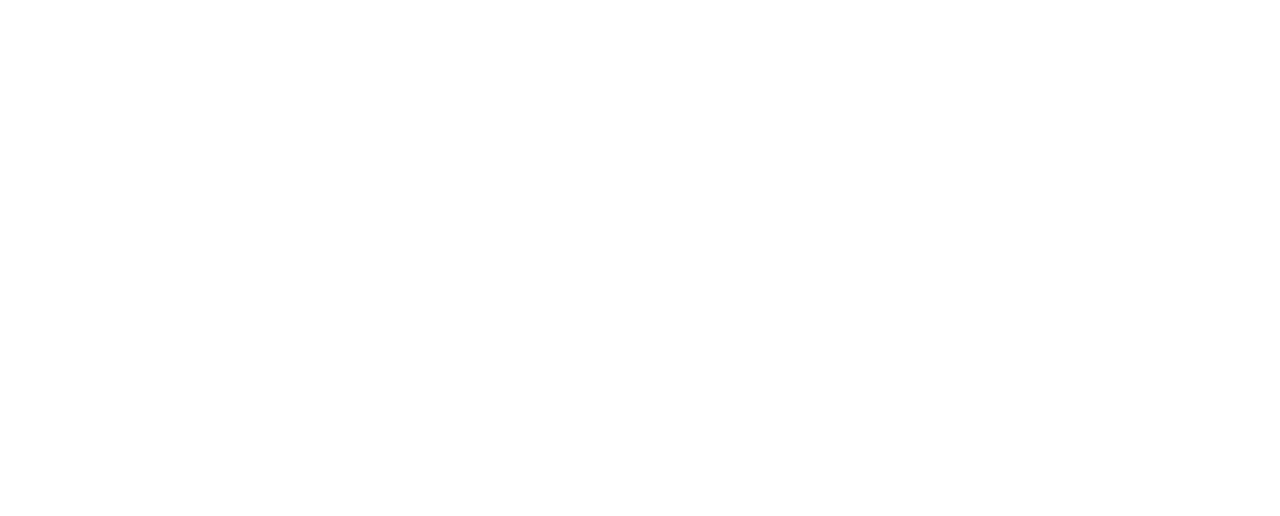
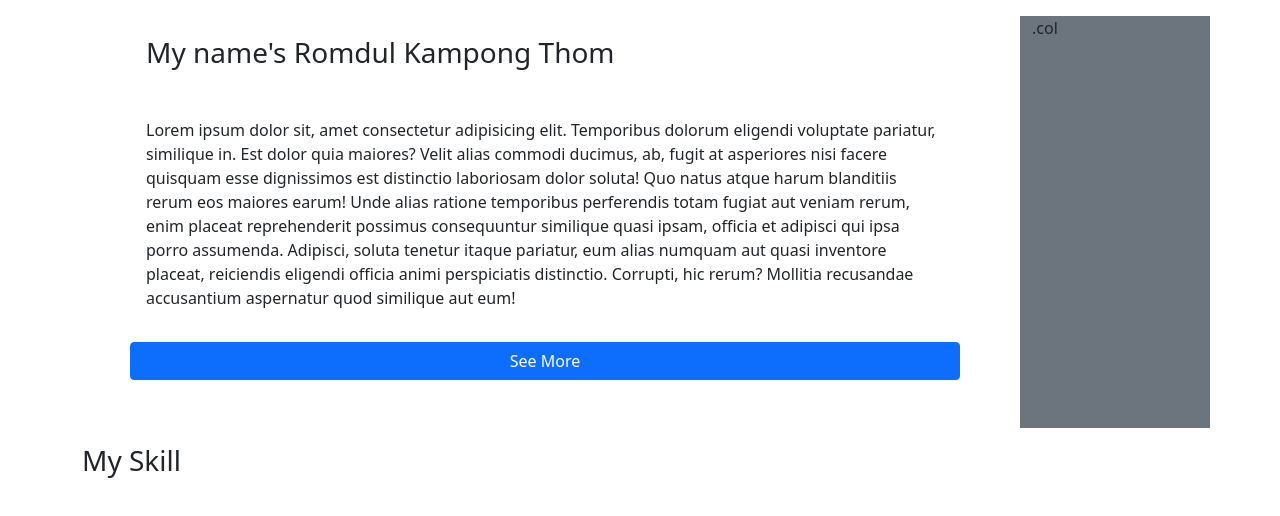
Before and after one commit to mengyer34/Github-testing, a plain HTML site: page index.html in a window 1280 px wide. Drawn offline with nearby package versions, Linux system fonts and the light colour scheme.

Commit message:
add grid

```diff
--- a/index.html
+++ b/index.html
@@ -14,8 +14,26 @@
 
     <!--  end header -->
 
+
+
     <!-- start body -->
-
+    <div class="container mt-3 mb-3">
+        <div class="row ">
+            <div class="col col-10">
+                <div class="card p-5 pt-1 border-0">
+                    <div class="card-body">
+                        <h3 class="h3 mb-5">My name's Romdul Kampong Thom</h3>
+                        <p>Lorem ipsum dolor sit, amet consectetur adipisicing elit. Temporibus dolorum eligendi voluptate pariatur, similique in. Est dolor quia maiores? Velit alias commodi ducimus, ab, fugit at asperiores nisi facere quisquam esse dignissimos est distinctio laboriosam dolor soluta! Quo natus atque harum blanditiis rerum eos maiores earum! Unde alias ratione temporibus perferendis totam fugiat aut veniam rerum, enim placeat reprehenderit possimus consequuntur similique quasi ipsam, officia et adipisci qui ipsa porro assumenda. Adipisci, soluta tenetur itaque pariatur, eum alias numquam aut quasi inventore placeat, reiciendis eligendi officia animi perspiciatis distinctio. Corrupti, hic rerum? Mollitia recusandae accusantium aspernatur quod similique aut eum!</p>
+                    </div>
+                    <button type="button" class="btn btn-primary">See More</button>
+                </div>
+            </div>
+            <div class="col col-2 bg-secondary">.col</div>
+        </div>
+    </div>
+    <div class="container mt-3 mb-3">
+        <h3>My <span>Skill</span></h3>
+    </div>
 
     <!-- end body -->
 
```
